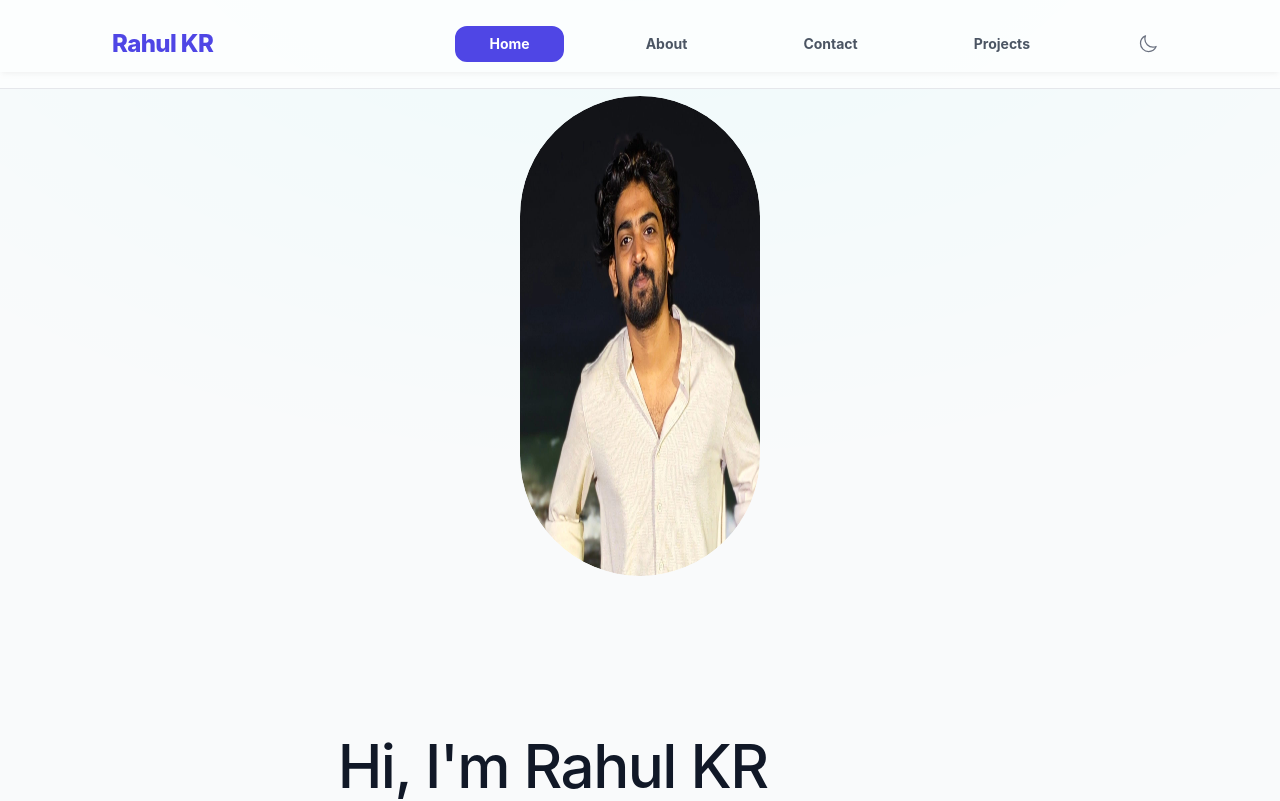
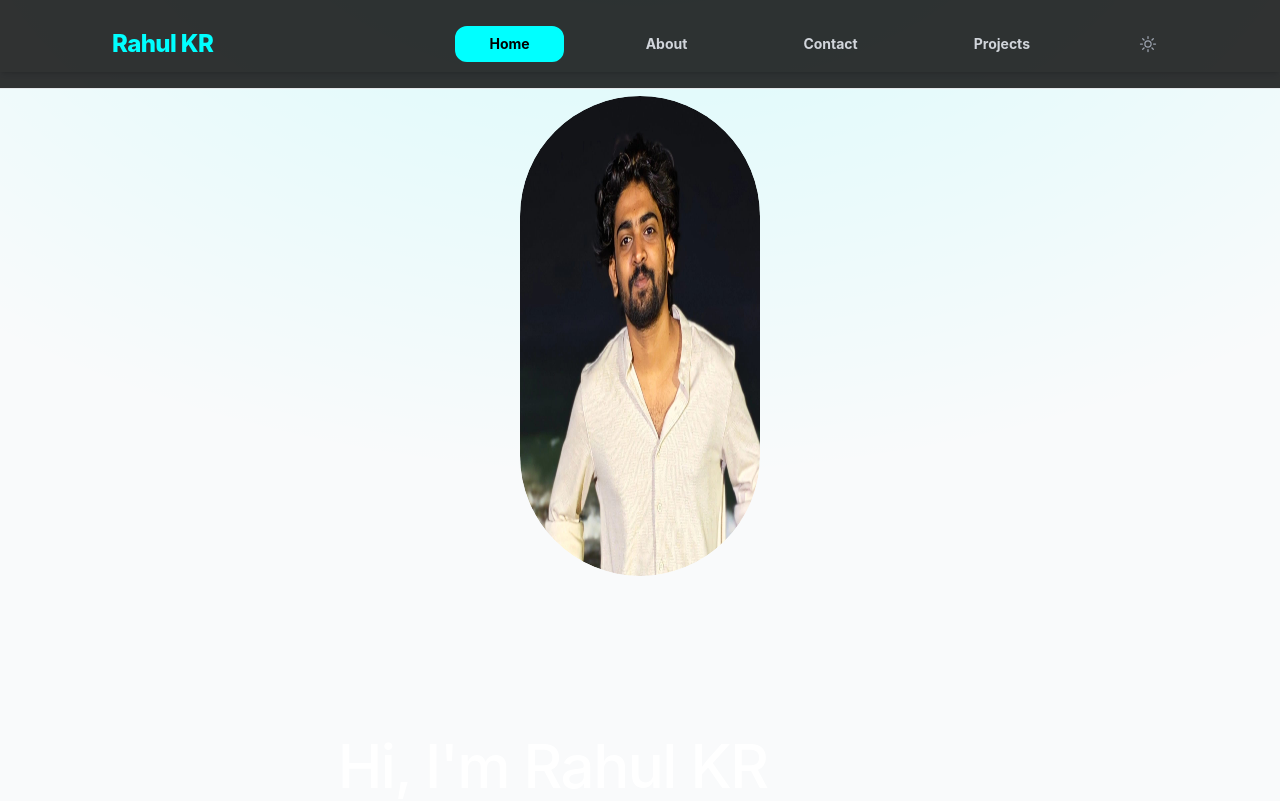
Before and after one commit to rahulramakrishnan3/my-portfolio, an Angular app: page / in a window 1280 px wide. Shown: the top 801 px of the page. Built offline with nearby package versions, Linux system fonts and the light colour scheme.

Commit message:
Dark theme default

```diff
--- a/src/app/core/theme.service.ts
+++ b/src/app/core/theme.service.ts
@@ -21,9 +21,8 @@ export class ThemeService {
     if (savedTheme) {
       this.isDarkMode.set(savedTheme === 'dark');
     } else {
-      // Check system preference if no saved preference exists
-      const prefersDark = window.matchMedia('(prefers-color-scheme: dark)').matches;
-      this.isDarkMode.set(prefersDark);
+      // No saved preference → default to dark mode
+      this.isDarkMode.set(true);
     }
   }
 
```
